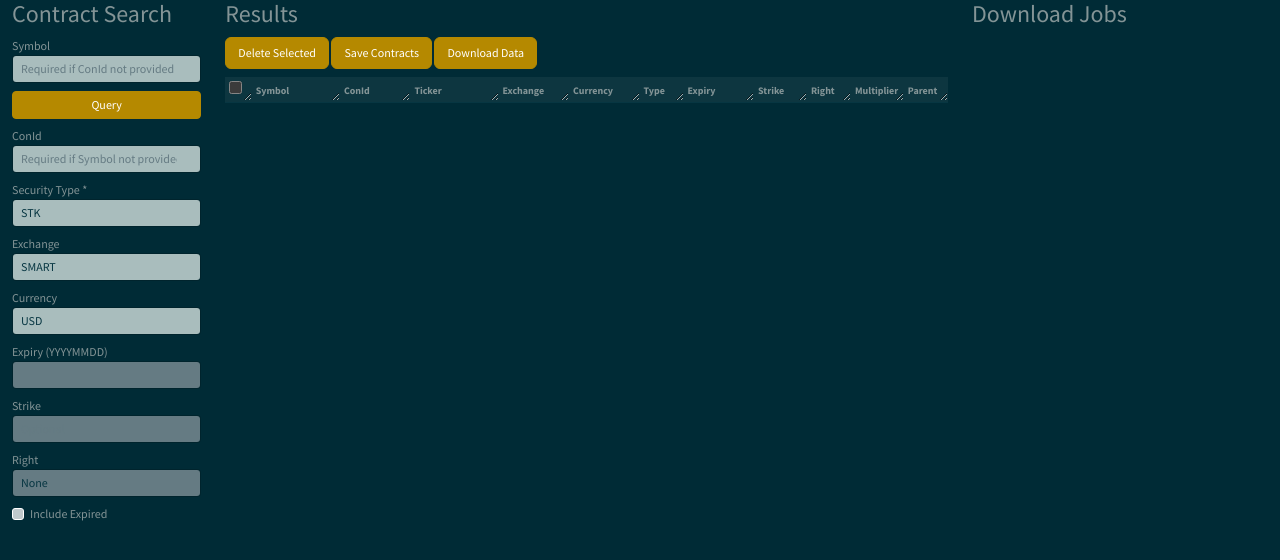
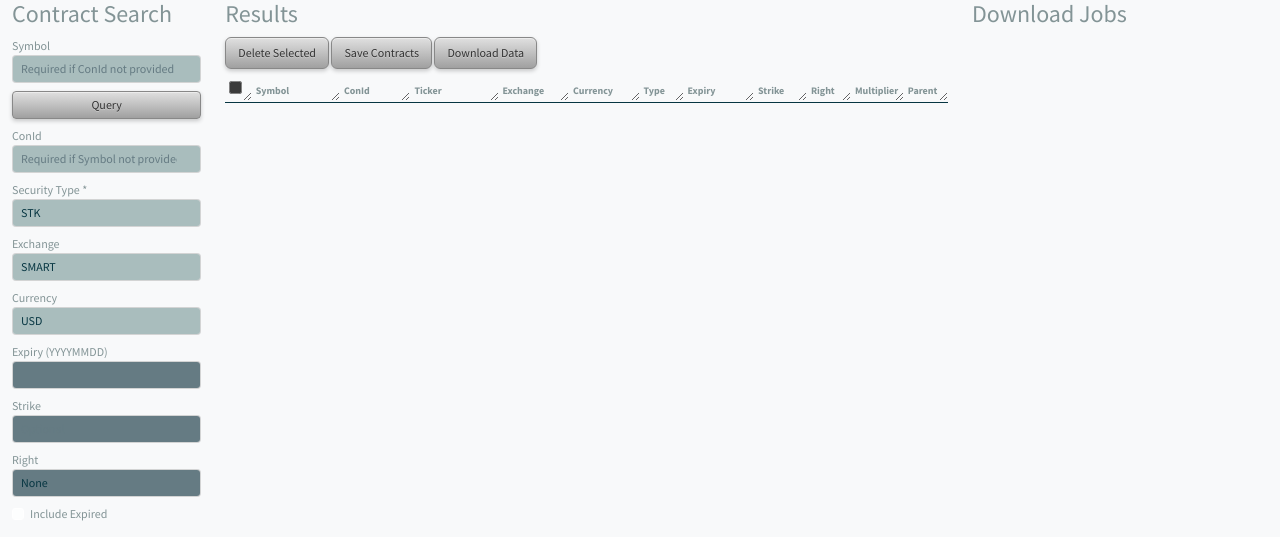
Before and after one commit to alacazar/ib-connect, a Flask app: page / in a window 1280 px wide. Shown: the top 560 px of the page. Run offline with Flask 3, Linux system fonts and the light colour scheme; lists and menus that the app fills with data are empty; some libraries are stand-ins or nearby versions.

Commit message:
Adjust Solar theme: Lighter background, metallic button styling

```diff
--- a/ib_connect/gui/static/css/custom.css
+++ b/ib_connect/gui/static/css/custom.css
@@ -1,10 +1,12 @@
 /* Custom styles for ib_connect modernization */
 
-/* Reduce font sizes for better fit */
+/* Lighter background */
 body {
+  background-color: #ffffff !important;
   font-size: 12px;
 }
 .container-fluid {
+  background-color: #f8f9fa !important;
   font-size: 12px;
 }
 .form-control, .btn {
@@ -59,11 +61,19 @@ div[style*="overflow-x"] {
   overflow-x: hidden !important;
 }
 
-/* Make all buttons the same color */
-.btn-danger, .btn-success, .btn-warning {
-  background-color: var(--bs-primary) !important;
-  border-color: var(--bs-primary) !important;
+/* Metallic buttons */
+.btn {
+  background: linear-gradient(to bottom, #e0e0e0, #a0a0a0) !important;
+  border: 1px solid #888 !important;
+  color: #333 !important;
+  box-shadow: inset 0 1px 0 rgba(255,255,255,0.4), 0 2px 4px rgba(0,0,0,0.2) !important;
+  text-shadow: 0 1px 0 rgba(255,255,255,0.3) !important;
 }
-.btn-danger:hover, .btn-success:hover, .btn-warning:hover {
-  background-color: var(--bs-primary-hover, #0056b3) !important;
+.btn:hover {
+  background: linear-gradient(to bottom, #f0f0f0, #b0b0b0) !important;
+  box-shadow: inset 0 1px 0 rgba(255,255,255,0.6), 0 3px 6px rgba(0,0,0,0.3) !important;
 }
+.btn:active {
+  background: linear-gradient(to bottom, #c0c0c0, #808080) !important;
+  box-shadow: inset 0 2px 4px rgba(0,0,0,0.2) !important;
+}
```
